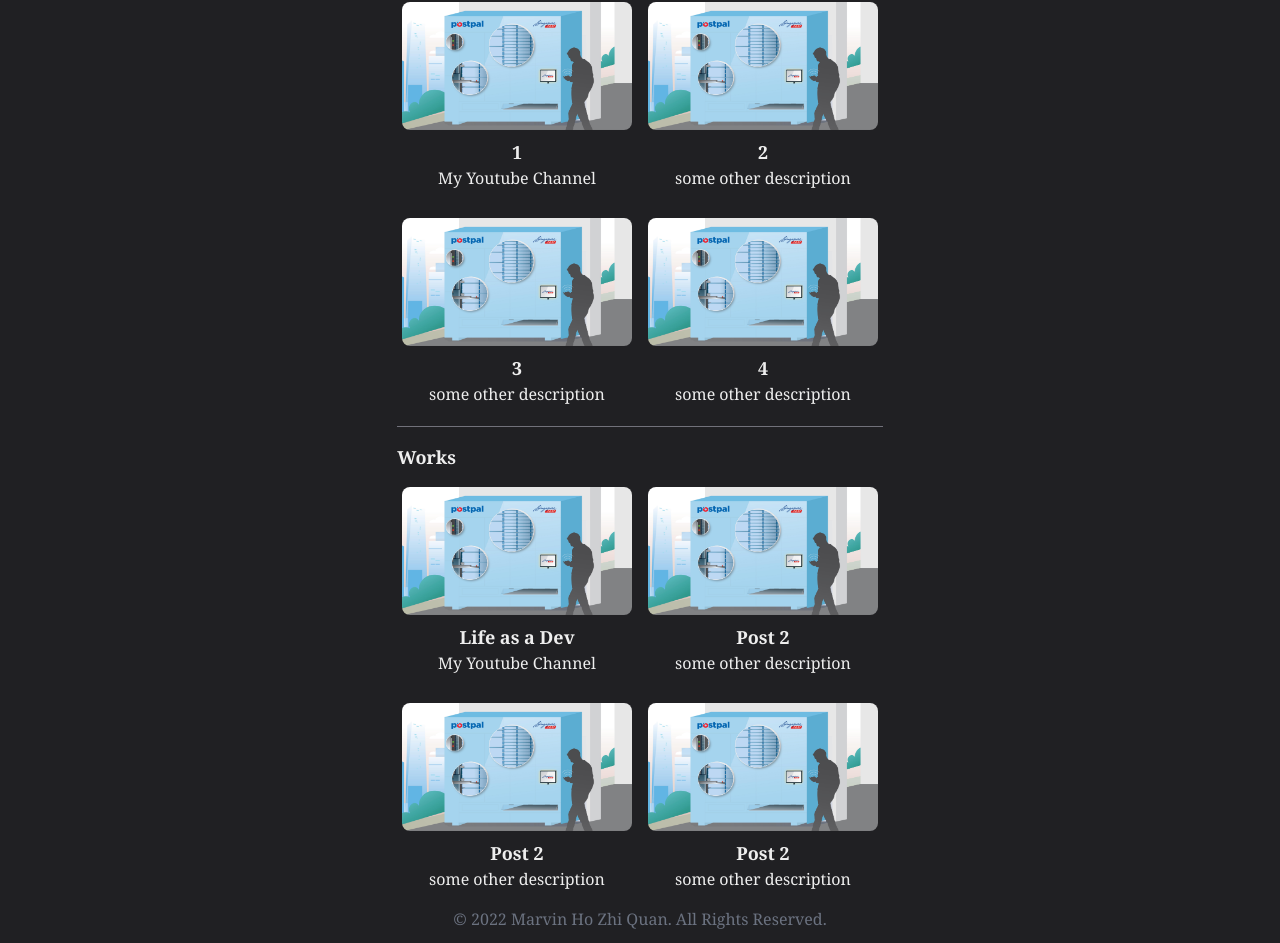
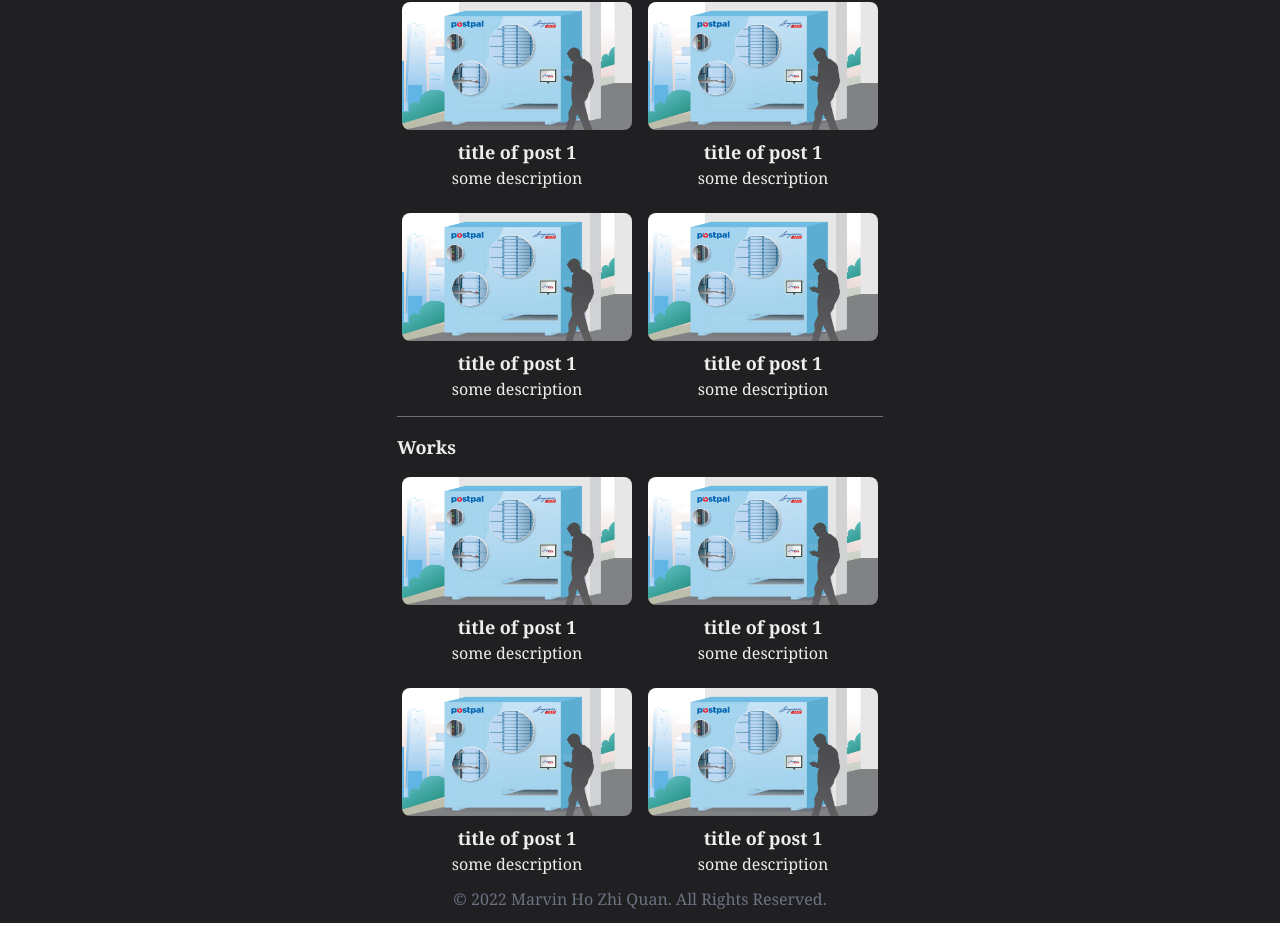
Before and after one commit to marvinatorrr/portfolio-website, a React app: page /works in a window 1280 px wide. Shown: the part 442-1385 px from the top of the page. Built offline with nearby package versions, Linux system fonts and the light colour scheme.

Commit message:
fix props

```diff
--- a/src/App.js
+++ b/src/App.js
@@ -19,7 +19,6 @@ function App() {
         <Routes key={location.pathname} location={location}>
           <Route path="/works" element={<Works />} />
           <Route path="/posts" element={<Posts />} />
-          <Route path="/post" element={<Post post="post1" />} />
           <Route path="/" element={<Body />} />
         </Routes>
       </AnimatePresence>
--- a/src/Components/Post.js
+++ /dev/null
@@ -1,21 +0,0 @@
-import { Link } from "react-router-dom";
-
-function Post(props) {
-  return (
-    <Link to="post" className="w-[230px] h-[187px] group">
-      <img
-        src={props.imagesrc}
-        alt={props.imagealt}
-        className="w-[230px] h-[128px] rounded-lg my-2 group-hover:border-2 group-hover:border-solid group-hover: border-pink-500 transition-all duration-75 ease-linear"
-      ></img>
-      <div className="grid grid-rows-2 justify-center ">
-        <h3 className=" text-center font-bold">{props.title}</h3>
-        <p className=" text-center text-base group-hover:underline group-hover:underline-offset-2 decoration-pink-500">
-          {props.description}
-        </p>
-      </div>
-    </Link>
-  );
-}
-
-export default Post;
--- /dev/null
+++ b/src/Components/Thumbnail.js
@@ -0,0 +1,42 @@
+function Thumbnail(props) {
+  var dict = {
+    post1: {
+      title: "title of post 1",
+      description: "some description",
+      img: "../Resources/PostImages/Post1.png",
+    },
+    post2: {
+      title: "title of post 2",
+      description: "some description",
+      img: "../Resources/PostImages/Post1.png",
+    },
+    post3: {
+      title: "title of post 3",
+      description: "some description",
+      img: "../Resources/PostImages/Post1.png",
+    },
+    post4: {
+      title: "title of post 4",
+      description: "some description",
+      img: "../Resources/PostImages/Post1.png",
+    },
+  };
+  var info = dict[props.post];
+
+  return (
+    <div className="w-[230px] h-[187px] group">
+      <img
+        src={info.img}
+        className="w-[230px] h-[128px] rounded-lg my-2 group-hover:border-2 group-hover:border-solid group-hover: border-pink-500 transition-all duration-75 ease-linear"
+      ></img>
+      <div className="grid grid-rows-2 justify-center ">
+        <h3 className=" text-center font-bold">{info.title}</h3>
+        <p className=" text-center text-base group-hover:underline group-hover:underline-offset-2 decoration-pink-500">
+          {info.description}
+        </p>
+      </div>
+    </div>
+  );
+}
+
+export default Thumbnail;
--- a/src/Pages/Body.js
+++ b/src/Pages/Body.js
@@ -6,8 +6,9 @@ import Button from "../Components/Button";
 import BioText from "../Components/BioText";
 import Hobbies from "../Components/Hobbies";
 import SocialMedia from "../Components/SocialMedia";
-import Post from "../Components/Post";
+import Thumbnail from "../Components/Thumbnail";
 import AnimatedPage from "./AnimatePage";
+import { Link } from "react-router-dom";
 
 function Body() {
   return (
@@ -36,22 +37,12 @@ function Body() {
         </div>
         <div className="flex justify-center">
           <div className="grid grid-rows-1 grid-flow-col gap-4">
-            <div>
-              <Post
-                title="Life as a Dev"
-                description="My Youtube Channel"
-                imagesrc="../Resources/PostImages/Post1.png"
-                imagealt="some description"
-              />
-            </div>
-            <div>
-              <Post
-                title="Post 2"
-                description="some other description"
-                imagesrc="../Resources/PostImages/Post1.png"
-                imagealt="some description 2"
-              />
-            </div>
+            <Link to="post1">
+              <Thumbnail post="post1" />
+            </Link>
+            <Link to="post2">
+              <Thumbnail post="post1" />
+            </Link>
           </div>
         </div>
         <div className="flex justify-center my-5">
--- a/src/Pages/Post.js
+++ b/src/Pages/Post.js
@@ -1,33 +1,33 @@
-import AnimatedPage from "./AnimatePage";
+// import AnimatedPage from "./AnimatePage";
 
-function Post(props) {
-  var dict = {
-    post1: {
-      title: "title of post 1",
-      description: "some description",
-      platform: "some platform",
-      blogpost: "some blogpost",
-      stack: "some stack",
-      img: "../Resources/PostImages/Post1.png",
-    },
-  };
+// function Post(props) {
+//   var dict = {
+//     post1: {
+//       title: "title of post 1",
+//       description: "some description",
+//       platform: "some platform",
+//       blogpost: "some blogpost",
+//       stack: "some stack",
+//       img: "../Resources/PostImages/Post1.png",
+//     },
+//   };
 
-  var postinfo = dict[props.post];
+//   var postinfo = dict[props.post];
 
-  return (
-    <AnimatedPage>
-      <div className="flex w-full justify-center">
-        <div className="w-[485.5px]">
-          <p>{postinfo.title}</p>
-          <p>{postinfo.description}</p>
-          <p>{postinfo.platform}</p>
-          <p>{postinfo.blogpost}</p>
-          <p>{postinfo.stack}</p>
-          <img src={postinfo.img} className="rounded-md my-2"></img>
-        </div>
-      </div>
-    </AnimatedPage>
-  );
-}
+//   return (
+//     <AnimatedPage>
+//       <div className="flex w-full justify-center">
+//         <div className="w-[485.5px]">
+//           <p>{postinfo.title}</p>
+//           <p>{postinfo.description}</p>
+//           <p>{postinfo.platform}</p>
+//           <p>{postinfo.blogpost}</p>
+//           <p>{postinfo.stack}</p>
+//           <img src={postinfo.img} className="rounded-md my-2"></img>
+//         </div>
+//       </div>
+//     </AnimatedPage>
+//   );
+// }
 
-export default Post;
+// export default Post;
--- a/src/Pages/Posts.js
+++ b/src/Pages/Posts.js
@@ -1,6 +1,6 @@
 import React from "react";
 import Header from "../Components/Header";
-import Post from "../Components/Post";
+import Thumbnail from "../Components/Thumbnail";
 import AnimatedPage from "./AnimatePage";
 import { motion } from "framer-motion";
 
@@ -33,36 +33,16 @@ export default function Posts() {
                 animate="show"
               >
                 <motion.div variants={itemA}>
-                  <Post
-                    title="1"
-                    description="My Youtube Channel"
-                    imagesrc="../Resources/PostImages/Post1.png"
-                    imagealt="some description"
-                  />
+                  <Thumbnail post="post1" />
                 </motion.div>
                 <motion.div variants={itemA}>
-                  <Post
-                    title="2"
-                    description="some other description"
-                    imagesrc="../Resources/PostImages/Post1.png"
-                    imagealt="some description 2"
-                  />
+                  <Thumbnail post="post1" />
                 </motion.div>
                 <motion.div variants={itemA}>
-                  <Post
-                    title="3"
-                    description="some other description"
-                    imagesrc="../Resources/PostImages/Post1.png"
-                    imagealt="some description 2"
-                  />
+                  <Thumbnail post="post1" />
                 </motion.div>
                 <motion.div variants={itemA}>
-                  <Post
-                    title="4"
-                    description="some other description"
-                    imagesrc="../Resources/PostImages/Post1.png"
-                    imagealt="some description 2"
-                  />
+                  <Thumbnail post="post1" />
                 </motion.div>
               </motion.div>
             </div>
--- a/src/Pages/Works.js
+++ b/src/Pages/Works.js
@@ -1,6 +1,6 @@
 import React from "react";
 import Header from "../Components/Header";
-import Post from "../Components/Post";
+import Thumbnail from "../Components/Thumbnail";
 import AnimatedPage from "./AnimatePage";
 import { motion } from "framer-motion";
 
@@ -29,36 +29,16 @@ export default function Works() {
               <div className="flex justify-center mt-2">
                 <div className="grid grid-cols-2 gap-4 mb-4">
                   <motion.div variants={itemA}>
-                    <Post
-                      title="1"
-                      description="My Youtube Channel"
-                      imagesrc="../Resources/PostImages/Post1.png"
-                      imagealt="some description"
-                    />
+                    <Thumbnail post="post1" />
                   </motion.div>
                   <motion.div variants={itemA}>
-                    <Post
-                      title="2"
-                      description="some other description"
-                      imagesrc="../Resources/PostImages/Post1.png"
-                      imagealt="some description 2"
-                    />
+                    <Thumbnail post="post1" />
                   </motion.div>
                   <motion.div variants={itemA}>
-                    <Post
-                      title="3"
-                      description="some other description"
-                      imagesrc="../Resources/PostImages/Post1.png"
-                      imagealt="some description 2"
-                    />
+                    <Thumbnail post="post1" />
                   </motion.div>
                   <motion.div variants={itemA}>
-                    <Post
-                      title="4"
-                      description="some other description"
-                      imagesrc="../Resources/PostImages/Post1.png"
-                      imagealt="some description 2"
-                    />
+                    <Thumbnail post="post1" />
                   </motion.div>
                 </div>
               </div>
@@ -68,36 +48,16 @@ export default function Works() {
               <div className="flex justify-center mt-2">
                 <div className="grid grid-rows-2 grid-flow-col gap-4">
                   <motion.div variants={itemA}>
-                    <Post
-                      title="Life as a Dev"
-                      description="My Youtube Channel"
-                      imagesrc="../Resources/PostImages/Post1.png"
-                      imagealt="some description"
-                    />
+                    <Thumbnail post="post1" />
                   </motion.div>
                   <motion.div variants={itemA}>
-                    <Post
-                      title="Post 2"
-                      description="some other description"
-                      imagesrc="../Resources/PostImages/Post1.png"
-                      imagealt="some description 2"
-                    />
+                    <Thumbnail post="post1" />
                   </motion.div>
                   <motion.div variants={itemA}>
-                    <Post
-                      title="Post 2"
-                      description="some other description"
-                      imagesrc="../Resources/PostImages/Post1.png"
-                      imagealt="some description 2"
-                    />
+                    <Thumbnail post="post1" />
                   </motion.div>
                   <motion.div variants={itemA}>
-                    <Post
-                      title="Post 2"
-                      description="some other description"
-                      imagesrc="../Resources/PostImages/Post1.png"
-                      imagealt="some description 2"
-                    />
+                    <Thumbnail post="post1" />
                   </motion.div>
                 </div>
               </div>
```
